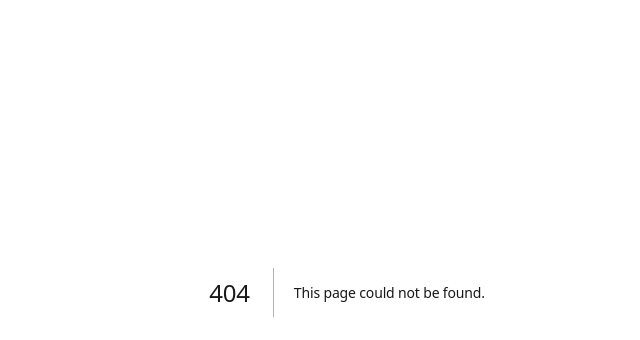
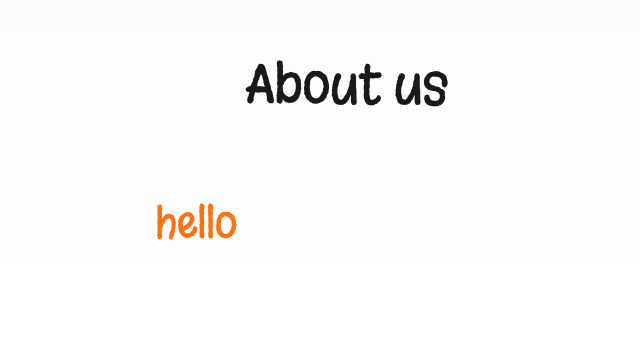
Before and after one commit to Last-Autumn-Leaf/dionysasWeb, a Next.js app: page /aboutus in a window 1280 px wide. Before the commit this address had no page. Shown: the part 108-448 px from the top of the page, without its empty margins (293-933 px from the left). Built offline with nearby package versions, Linux system fonts and the light colour scheme.

Commit message:
update architecture of homepage and adding ABout us page

```diff
--- /dev/null
+++ b/app/aboutus/page.tsx
@@ -0,0 +1,27 @@
+export const metadata = {
+    title: 'About us',
+    description: 'About Dionysas',
+  }
+
+  import Link from 'next/link'
+
+  export default function AboutUs() {
+    return (
+      <section className="bg-gradient-to-b from-gray-100 to-white">
+        <div className="max-w-6xl mx-auto px-4 sm:px-6">
+          <div className="pt-32 pb-12 md:pt-40 md:pb-20">
+
+            {/* Page header */}
+            <div className="max-w-3xl mx-auto text-center pb-12 md:pb-20">
+              <h1 className="h1">About us</h1>
+            </div>
+
+            <div className="max-w-sm mx-auto">
+              <h1 className="h2">hello</h1>
+            </div>
+
+          </div>
+        </div>
+      </section>
+    )
+  }
```
Also changed, not shown: app/(default)/page.tsx (+6 -8 lines), app/(default)/components/description-zigzag.tsx (renamed from components/description-zigzag.tsx), app/(default)/components/features.tsx (renamed from components/features.tsx), app/(default)/components/hero.tsx (renamed from components/hero.tsx), app/(default)/components/intro.tsx (renamed from components/intro.tsx), app/(default)/components/newsletter.tsx (renamed from components/newsletter.tsx), app/(default)/components/partners-zigzag.tsx (renamed from components/partners-zigzag.tsx).
